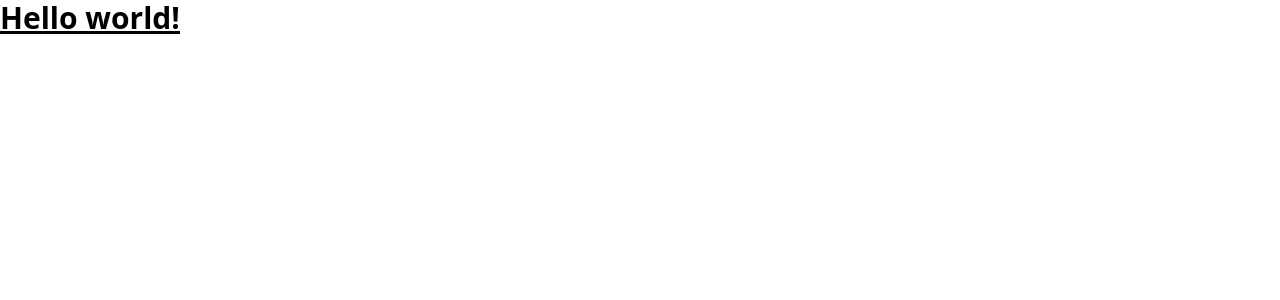
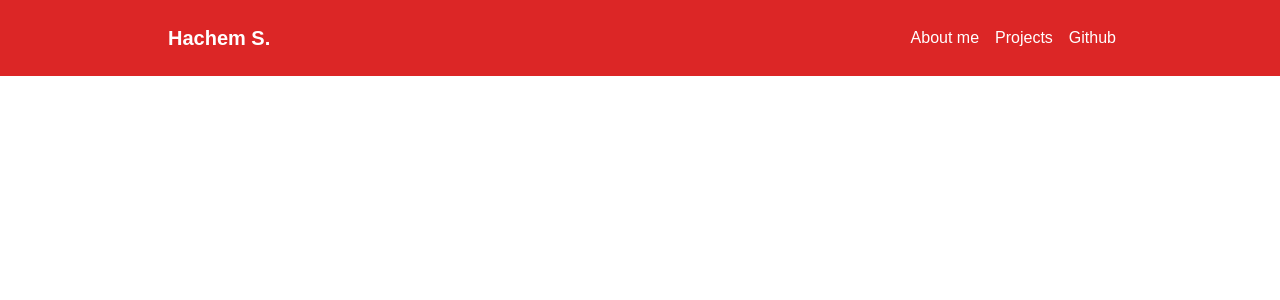
Before and after one commit to ash-automates/my-personal-website, a Next.js app: page / in a window 1280 px wide. Shown: the top 300 px of the page. Built offline with nearby package versions, Linux system fonts and the light colour scheme.

Commit message:
Add a navbar to the webpage

```diff
--- /dev/null
+++ b/components/Layout.js
@@ -0,0 +1,16 @@
+import Head from "next/head";
+import NavBar from "./NavBar";
+
+const Layout = (props) => {
+  return (
+    <>
+      <Head>
+        <title>Hachem&apos;s Portfolio</title>
+      </Head>
+      <NavBar />
+      {props.children}
+    </>
+  );
+};
+
+export default Layout;
--- a/components/NavBar.js
+++ b/components/NavBar.js
@@ -1,8 +1,29 @@
+import Link from "next/link";
+
 const NavBar = () => {
   return (
-    <nav>
-      <h1>Logo</h1>
-    </nav>
+    <header className="bg-red-600">
+      <nav className="container mx-auto flex justify-between text-white">
+        <Link href="/">
+          <a className="inline-flex items-center py-3 my-3 px-3 ml-1 rounded font-bold text-xl hover:bg-red-300">
+            Hachem S.
+          </a>
+        </Link>
+        <div className="inline-flex items-center mr-1">
+          <Link href="/about">
+            <a className="rounded py-3 px-2 hover:bg-red-300">About me</a>
+          </Link>
+          <Link href="/projects">
+            <a className="rounded py-3 px-2 hover:bg-red-300">Projects</a>
+          </Link>
+          <Link href="https://github.com/ash-automates">
+            <a className="rounded py-3 px-2 hover:bg-red-300" target="_blank">
+              Github
+            </a>
+          </Link>
+        </div>
+      </nav>
+    </header>
   );
 };
 
--- a/pages/_app.js
+++ b/pages/_app.js
@@ -1,7 +1,12 @@
-import '../styles/globals.css'
+import Layout from "../components/Layout";
+import "../styles/globals.css";
 
 function MyApp({ Component, pageProps }) {
-  return <Component {...pageProps} />
+  return (
+    <Layout>
+      <Component {...pageProps} />
+    </Layout>
+  );
 }
 
-export default MyApp
+export default MyApp;
--- a/pages/about.js
+++ b/pages/about.js
@@ -1,5 +1,5 @@
 const About = () => {
-  return <h1>About me</h1>;
+  return <div></div>;
 };
 
 export default About;
--- a/pages/index.js
+++ b/pages/index.js
@@ -1,3 +1,3 @@
 export default function Home() {
-  return <h1 className="text-3xl font-bold underline">Hello world!</h1>;
+  return <div></div>;
 }
--- a/pages/projects.js
+++ b/pages/projects.js
@@ -1,5 +1,5 @@
 const Projects = () => {
-  return <h1>Projects</h1>;
+  return <div></div>;
 };
 
 export default Projects;
--- a/styles/globals.css
+++ b/styles/globals.css
@@ -1,3 +1,9 @@
 @tailwind base;
 @tailwind components;
 @tailwind utilities;
+
+@import url("https://fonts.googleapis.com/css2?family=Nunito:wght@300;400;600;700&display=swap");
+
+body {
+  font-family: "Nunito", sans-serif;
+}
--- a/tailwind.config.js
+++ b/tailwind.config.js
@@ -2,10 +2,16 @@
 module.exports = {
   content: [
     "./pages/**/*.{js,ts,jsx,tsx}",
-    "./components/**/*.{js,ts,jsx,tsx}"
+    "./components/**/*.{js,ts,jsx,tsx}",
   ],
   theme: {
+    screens: {
+      sm: "480px",
+      md: "768px",
+      lg: "976px",
+      xl: "1440px",
+    },
     extend: {},
   },
   plugins: [],
-}
+};
```
